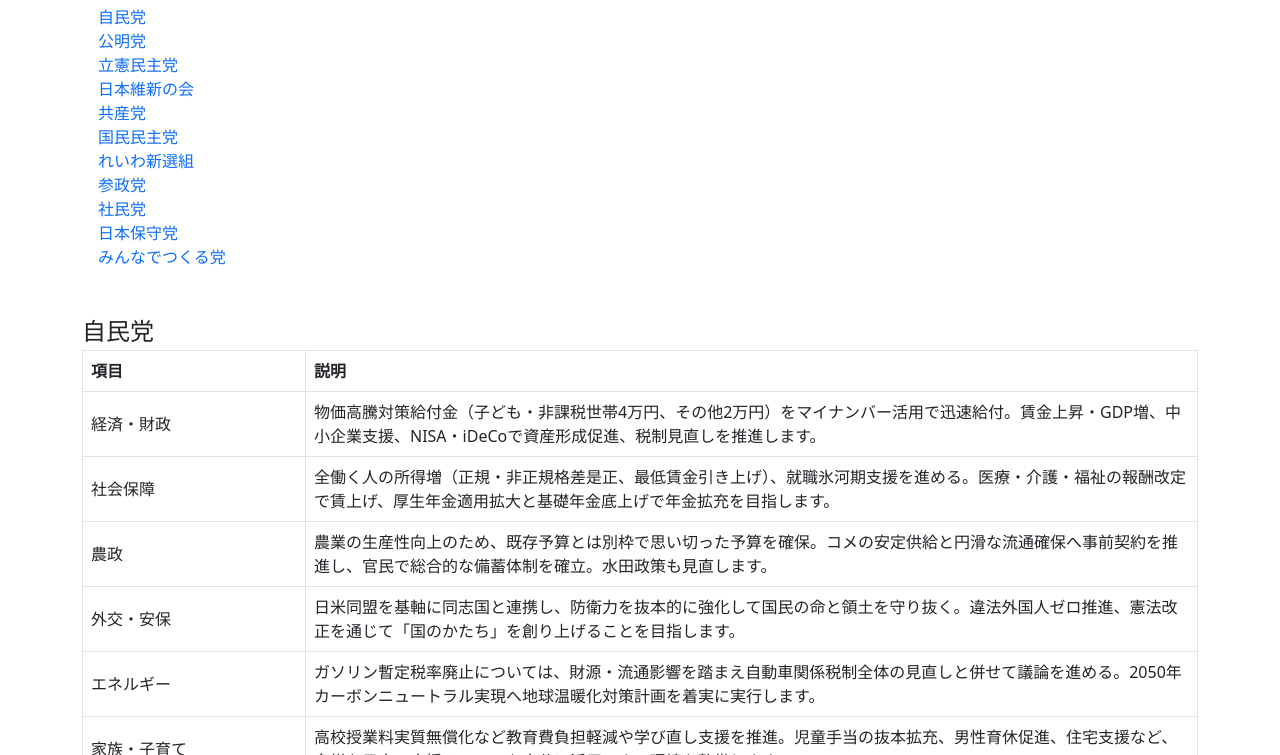
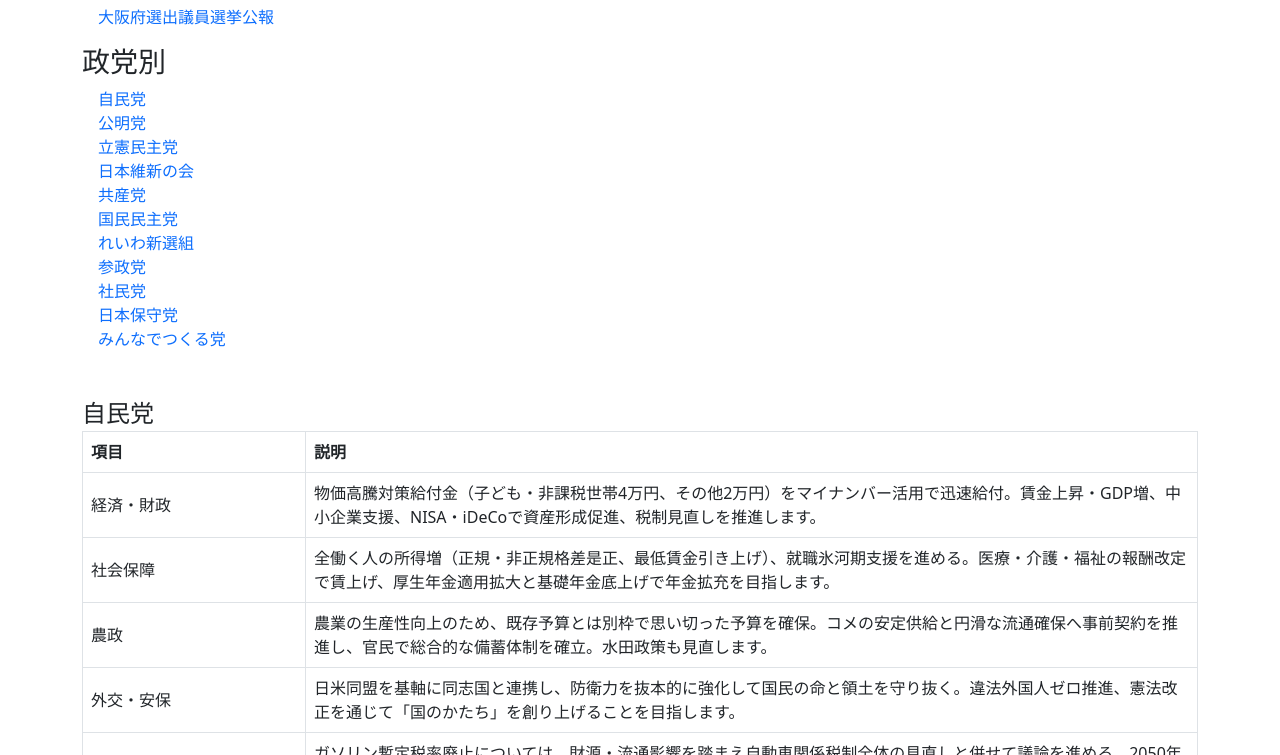
Before and after one commit to Soh-files/councilors_election_2025, a plain HTML site: page index.html in a window 1280 px wide. Shown: the part 139-894 px from the top of the page. Drawn offline with nearby package versions, Linux system fonts and the light colour scheme.

Commit message:
大阪府選出議員選挙公報のリンクを追加

```diff
--- a/index.html
+++ b/index.html
@@ -20,6 +20,19 @@
   <body>
     <div class="container py-5">
       <h2 class="mb-3">2025年 参議院選挙</h2>
+      <h3 class="mb-2">大阪選挙区</h3>
+      <ul class="list-unstyled ps-3 mb-3">
+        <li>
+          <a
+            class="link-offset-2 link-offset-3-hover link-underline link-underline-opacity-0 link-underline-opacity-75-hover"
+            href="https://r7sangiinsenkyo.pref.osaka.lg.jp/wp-content/uploads/2025/07/%E5%A4%A7%E9%98%AA%E5%BA%9C%E9%81%B8%E5%87%BA%E8%AD%B0%E5%93%A1%E9%81%B8%E6%8C%99%E5%85%AC%E5%A0%B1.pdf"
+            target="_blank"
+          >
+            大阪府選出議員選挙公報
+          </a>
+        </li>
+      </ul>
+
       <h3 class="mb-2">政党別</h3>
       <ul class="list-unstyled ps-3 mb-5">
         <li>
```
